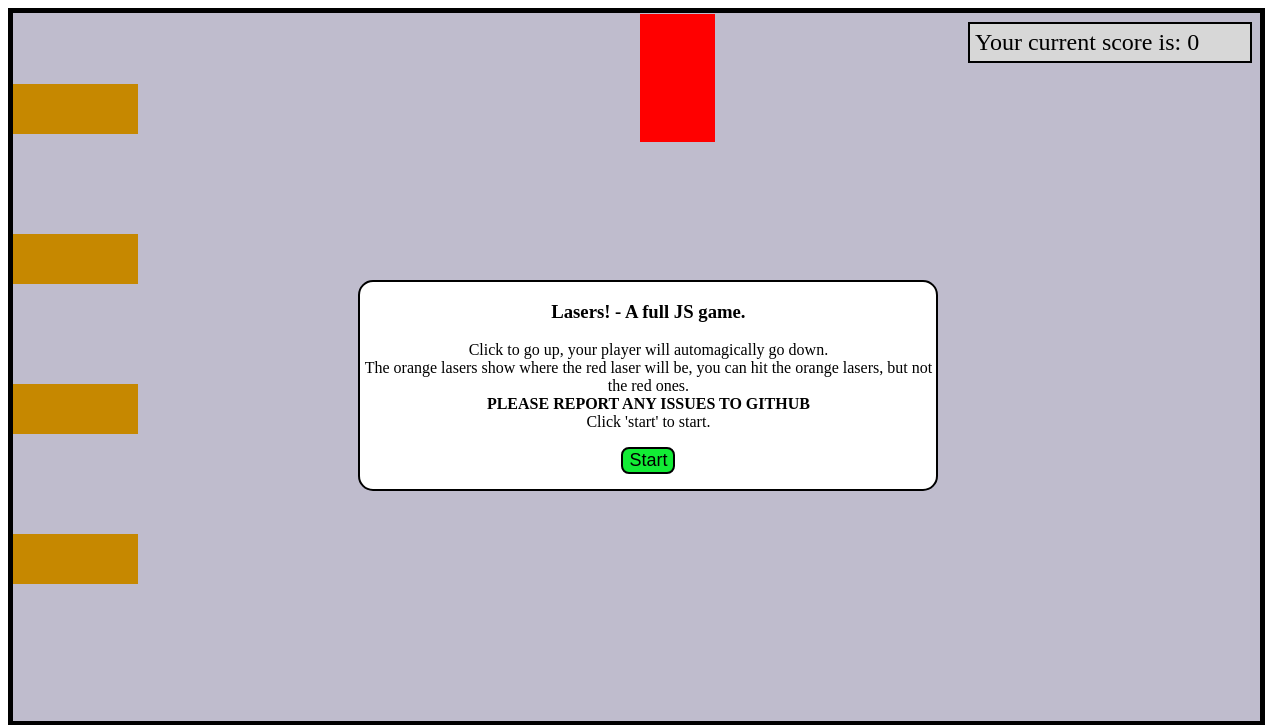
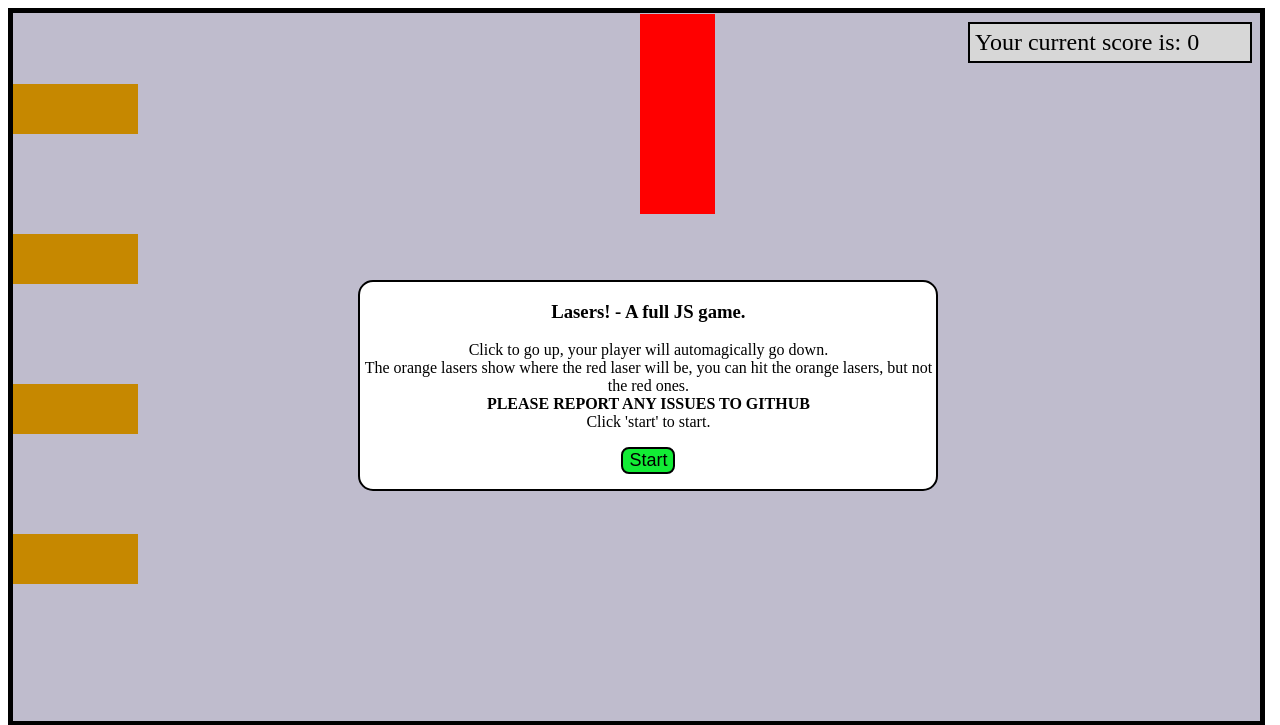
Before and after one commit to TheRealmOfTheGeek/TheRealmOfTheGeek.github.io, a PHP site: page /games/lasers/index.html in a window 1280 px wide. Shown: the top 725 px of the page. Run offline with PHP 8.4, Linux system fonts and the light colour scheme; some libraries are stand-ins or nearby versions.

Commit message:
Update style.css

```diff
--- a/games/lasers/style.css
+++ b/games/lasers/style.css
@@ -20,7 +20,7 @@
   left: 50%;
   background-color: red;
   width: 75px;
-  height: 16%;
+  height: 25%;
 
 }
 .player {
```
